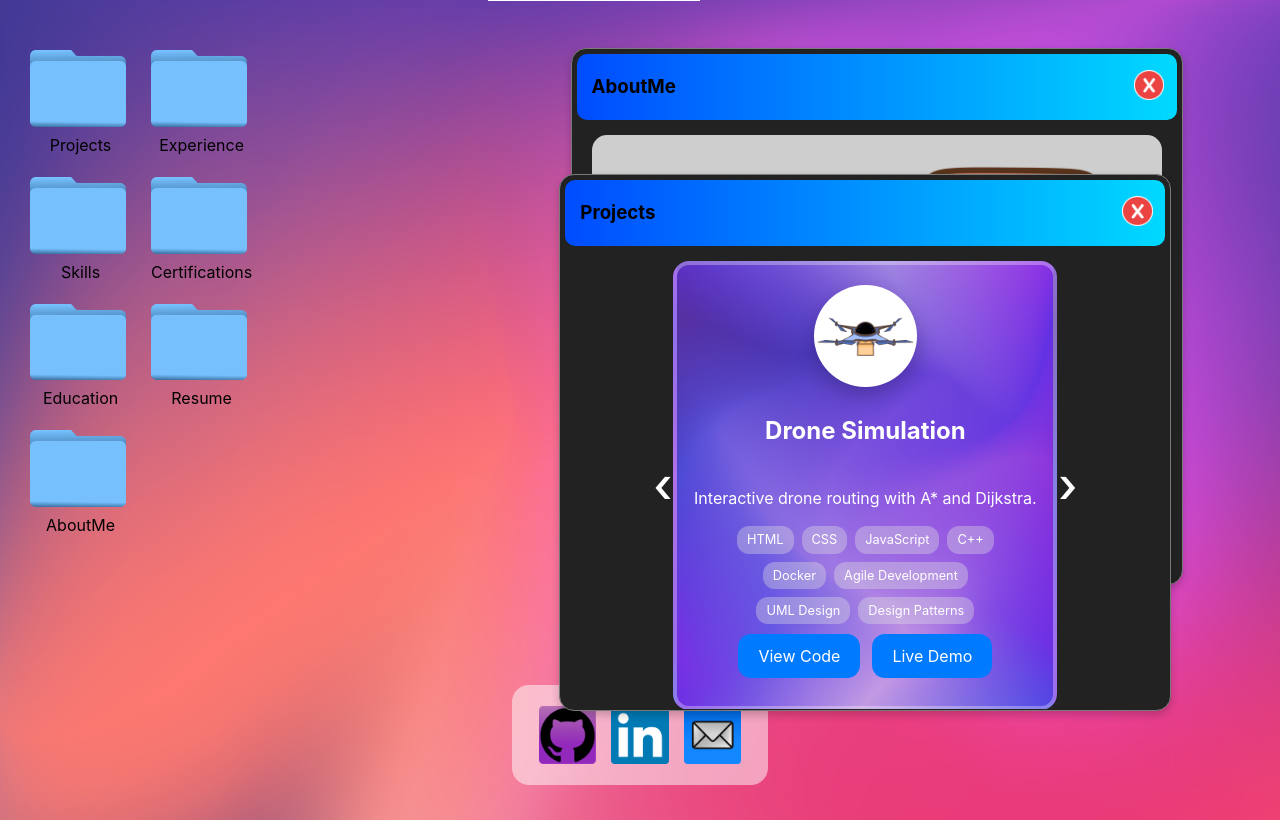
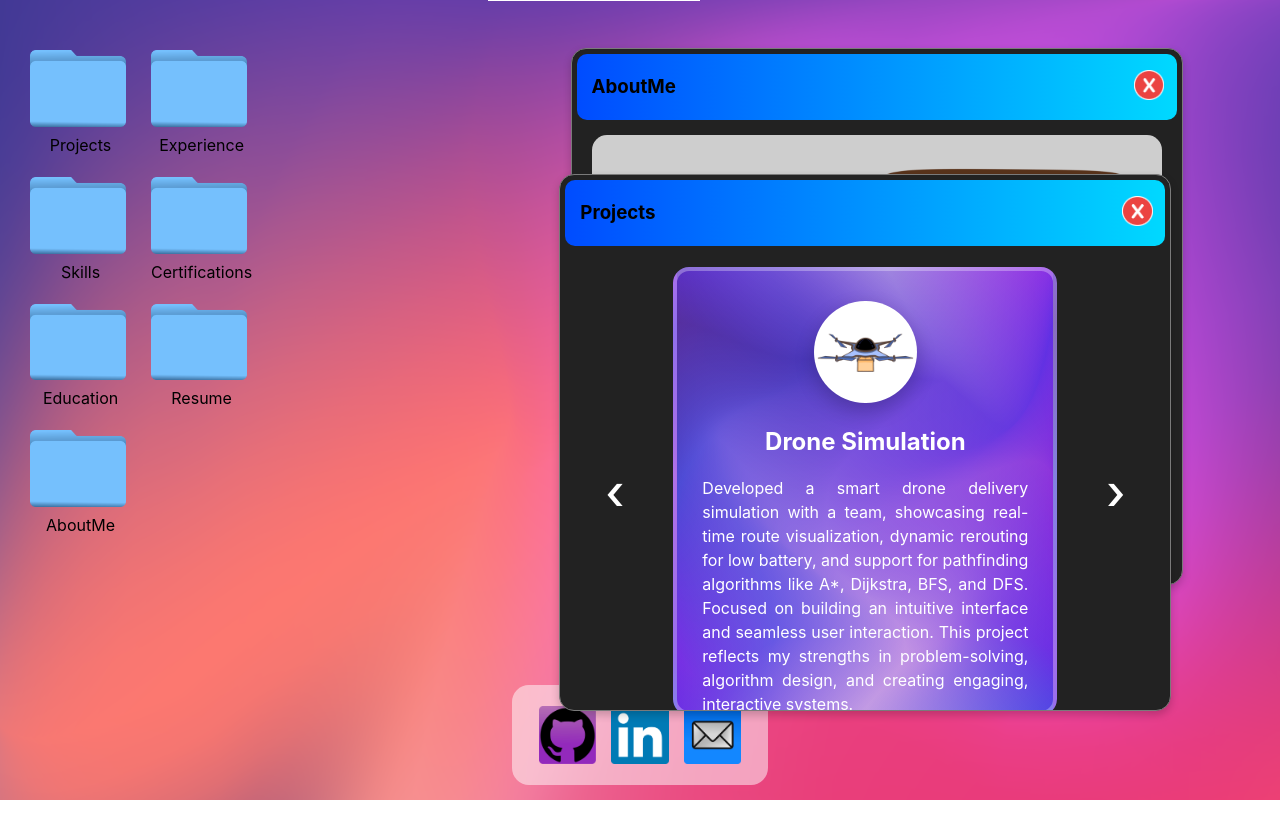
Before and after one commit to SandyLlapa/PersonalWebsite, a React (Vite) app in the folder PersonalWebsite/: page / in a window 1280 px wide. Both pictures are taken after a click on the element "Projects". Built offline with nearby package versions, Linux system fonts and the light colour scheme.

Commit message:
finished programming website, just need to proofread content

```diff
--- a/PersonalWebsite/src/App.css
+++ b/PersonalWebsite/src/App.css
@@ -1,7 +1,7 @@
 
 
 html,body, #root, .container{
-  height:100%;
+  /* height:100%; */
   margin: 0px;
   padding: 0px;
 }
--- a/PersonalWebsite/src/components/windows/ExperienceWindow.jsx
+++ b/PersonalWebsite/src/components/windows/ExperienceWindow.jsx
@@ -7,46 +7,69 @@ const ExperienceWindow = () => {
   const experience = [
     {
       period: "Summer 2023-2024",
-      title: "Software Engineer",
-      company: "Tech Corp",
-      description: "Developed web applications using React and Node.js",
+      title: "Childcare Provider",
+      company: "Self-employed",
+      description: 'As a dedicated Childcare Provider, I was responsible for ensuring the well-being and safety of children under my care, meeting all their physical, emotional, and educational needs. I proactively networked with families to secure babysitting opportunities, always adhering to the specific guidelines and rules set by parents. To foster a nurturing learning environment, I personally invested in age-appropriate educational materials and engaged children with activities tailored to their developmental stage. In addition to supervising playtime, I provided academic support by assisting with school homework and creating educational exercises. I also took the initiative to teach English to Spanish-speaking children and introduced basic Spanish vocabulary to children learning the language. Throughout my time in this role, I maintained a vigilant focus on safety and ensured that all activities were conducted in a secure and hazard-free environment.',
       highlights: [
-        "Led frontend team of 5 developers",
-        "Reduced page load time by 40%",
-        "Implemented CI/CD pipeline"
+        "Childcare & Development",
+        "Academic Support (Homework Assistance)",
+        "Language Instruction (English/Spanish)",
+        "Educational Material Preparation",
+        "Safety & Supervision",
+        "Communication & Relationship Building",
+        "Time Management & Organization",
+        "Networking & Client Relationship Management"
       ]
     },
     {
       period: "Spring 2024",
-      title: "Software Engineer",
-      company: "Tech Corp",
-      description: "Developed web applications using React and Node.js",
+      title: "Volunteer Tutor",
+      company: "University of Minnesota - Twin Cities",
+      description: 'As a Volunteer Tutor, I assisted students with software and security-related questions, focusing on tools and concepts that were difficult for many, such as American Fuzzy Lop (AFL), GDB, and hex editors. With limited in-class guidance, I took the initiative to self-learn these tools and shared my knowledge with peers, helping them navigate the complexities of debugging and reverse engineering. I also provided instruction on memory-related security vulnerabilities, explaining how the memory layout of a program could expose weaknesses and lead to exploits. In addition to hands-on guidance in class, I supported students by answering questions efficiently via email, ensuring they had the resources and understanding needed to succeed. My role allowed me to foster a deeper understanding of software security and debugging techniques among my peers.',
       highlights: [
-        "Led frontend team of 5 developers",
-        "Reduced page load time by 40%",
-        "Implemented CI/CD pipeline"
+        "Software Debugging (GDB, AFL)",
+        "Security Vulnerability Identification",
+        "Memory Layout & Exploits",
+        "Peer Instruction & Tutoring",
+        "Problem Solving & Troubleshooting",
+        "Efficient Communication (Email Support)",
+        "Self-Learning & Knowledge Sharing",
+        "Collaboration & Mentorship"
       ]
     },
     {
       period: "Summer 2022",
-      title: "UX Designer",
-      company: "Creative Agency",
-      description: "Designed user interfaces for mobile apps",
+      title: "Lab Assembler",
+      company: "Company: Johnstech International",
+      description: 'As a Lab Assembler, I was responsible for inspecting semiconductor blades to ensure they met strict quality standards before preparing them for vendor delivery. This involved careful visual inspection of each blade and placing them neatly onto gel packs in a clean, dust-free environment. I also handled labeling by printing and verifying order information, and maintained accurate documentation for every completed order. When high-priority orders came in, I would immediately assist coworkers to ensure timely fulfillment. After inspection and documentation, I transferred orders to the packaging team. I followed cleanroom protocols by wearing protective gear to maintain a sanitized workspace. In addition to blade inspection, I cut, inspected, and packaged elastomers for semiconductor applications, ensuring consistency and quality across all materials. Throughout my time in this role, I maintained a spotless record with no quality complaints or packaging errors.',
       highlights: [
-        "Created design system",
-        "Improved user retention by 25%",
-        "Conducted user research"
+        "Quality Inspection",
+        "Cleanroom Protocols & Sanitation Standards",
+        "Semiconductor Blade & Elastomer Handling",
+        "Order Documentation & Labeling",
+        "Team Collaboration & Task Prioritization",
+        "Attention to Detail",
+        "Time Management",
+        "Reliability & Accountability",
+        "Manual Dexterity for Precision Assembly"
       ]
     },
     {
       period: "Summer 2021",
-      title: "UX Designer",
-      company: "Creative Agency",
-      description: "Designed user interfaces for mobile apps",
+      title: "Lab Assistant Internship",
+      company: "Company: Johnstech International",
+      description: 'In my role at the Test Lab, I was responsible for supporting ongoing life cycle testing by photographing service intervals and test components using high-precision imaging tools such as Scanning Electron Microscopes (SEM), Starrett, Stereoscope, and Caltex Engineering Microscopes. I maintained cleanliness and organization in the lab by regularly cleaning workspaces, restocking supplies, rearranging Lista drawers, and managing recyclable disposals. I assessed equipment needs and placed purchase orders through vendors like Digi-Key, Uline, Lista Cabinets, and Creative Supply to ensure the lab remained well-equipped. Additionally, I assembled and wired multiple life test harnesses for both ambient and high-temperature testing environments. I also created and maintained detailed inventories of test components and hardware, supporting the lab’s efficiency and readiness for ongoing and future testing projects.',
       highlights: [
-        "Created design system",
-        "Improved user retention by 25%",
-        "Conducted user research"
+        "Laboratory Equipment Operation (SEM, Stereoscope, Starrett Microscopes)",
+        "Technical Photography & Imaging",
+        "Lab Organization & Maintenance",
+        "Inventory Management",
+        "Electrical Wiring (Life Test Harnesses)",
+        "Procurement & Vendor Coordination (Digi-Key, Uline, etc.)",
+        "Documentation & Data Management",
+        "Attention to Detail",
+        "Time Management",
+        "Team Collaboration"
       ]
     }
   ];
@@ -113,8 +136,9 @@ const ExperienceWindow = () => {
           >
             <h2>{experience[activeTab].title}</h2>
             <h3>{experience[activeTab].company}</h3>
+
             <p>{experience[activeTab].description}</p>
-
+            <h2>Skills:</h2>
             <ul className="highlights">
               {experience[activeTab].highlights.map((item, i) => (
                 <Motion.li
--- a/PersonalWebsite/src/components/windows/ProjectsWindow.jsx
+++ b/PersonalWebsite/src/components/windows/ProjectsWindow.jsx
@@ -9,7 +9,7 @@ const ProjectsWindow = () => {
     {
       id: 1,
       title: "Drone Simulation",
-      description: "Interactive drone routing with A* and Dijkstra.",
+      description:`Developed a smart drone delivery simulation with a team, showcasing real-time route visualization, dynamic rerouting for low battery, and support for pathfinding algorithms like A*, Dijkstra, BFS, and DFS. Focused on building an intuitive interface and seamless user interaction. This project reflects my strengths in problem-solving, algorithm design, and creating engaging, interactive systems.`,
       image: "/src/assets/Drone.png",
       tech: ["HTML", "CSS", "JavaScript","C++", "Docker", "Agile Development","UML Design", "Design Patterns" ],
       codeLink: "https://github.com/SandyLlapa/droneSimulation",
@@ -19,66 +19,66 @@ const ProjectsWindow = () => {
     {
       id: 2,
       title: "ThoughtSphere",
-      description: "Social media app with image posts and friend management.",
+      description: "ThoughtSphere is a full-stack social media application where users can create posts, upload images, connect with friends, and interact with shared content. I built the platform with a strong emphasis on user experience and real-time updates, allowing seamless post interactions and profile management. Image uploads are saved and served from a PostgreSQL database, and the UI adapts responsively for desktop views.",
       image: "/src/assets/ThoughtSphere.png",
-      tech: ["HTML", "CSS", "JavaScript","C++", "Docker", "Agile Development","UML Design", "Design Patterns" ],
+      tech: ["HTML", "CSS", "JavaScript","PostgreSQL", "Database Management","RESTful API Design", "Authentication & Authorization", "Full-Stack Integration" ],
       codeLink:"https://github.com/SandyLlapa/ThoughtSphere"
     },
     {
       id: 3,
       title: "Task Manager",
-      description: "Social media app with image posts and friend management.",
+      description: "This project is a productivity-focused app that allows users to manage daily tasks through features like task creation, editing, marking completion, and deletion. Users can register accounts, and all tasks are saved securely with SQL safety measures such as prepared statements. The interface is clean and efficient, ideal for everyday task tracking.",
       image: "/src/assets/Checklist.png",
-      tech: ["HTML", "CSS", "JavaScript","C++", "Docker", "Agile Development","UML Design", "Design Patterns" ],
+      tech: ["HTML", "CSS", "JavaScript","CRUD Operations", "User Authentication", "Prepared SQL Statements (Security)","Backend Integration", "Database Management " ],
       codeLink: "https://github.com/SandyLlapa/TodoList_v2"
 
     },
     {
       id: 4,
       title: "Command Line Interpreter from Scratch",
-      description: "Social media app with image posts and friend management.",
+      description: " In this project, I developed a custom Unix-like shell from scratch, capable of parsing and executing user commands, including built-in implementations of cd, ls, and wc. The shell reads user input, creates child processes for command execution, and supports advanced functionalities like input/output redirection (>, <) and piping (|), closely mimicking traditional Unix shell behavior. This project deepened my understanding of low-level system programming, process management, and inter-process communication within the Linux environment.",
       image: "/src/assets/Command_line.png",
-      tech: ["HTML", "CSS", "JavaScript","C++", "Docker", "Agile Development","UML Design", "Design Patterns" ],
+      tech: ["C++", "Unix/Linux System Calls", "Process Management (fork, exec, wait)","File System Navigation", "Input/Output Redirection", "Pipes and Inter-Process Communication" , "Command Parsing & Tokenization"],
       codeLink:"https://github.com/SandyLlapa/CommandLine-Interpreter"
     },
     {
       id: 5,
       title: "Weather App",
-      description: "Current weather by city using a weather API.",
+      description: " This Weather App fetches and displays current weather data for any city using a public API. The app updates dynamically based on user input and shows weather details with corresponding visuals (e.g., icons for sunny, rainy, etc.). I focused on simplicity and speed, using asynchronous API calls and responsive layout design to ensure a smooth user experience.",
       image: "/src/assets/Weather.png",
-      tech: ["HTML", "CSS", "JavaScript","C++", "Docker", "Agile Development","UML Design", "Design Patterns" ],
+      tech: ["HTML", "CSS", "JavaScript","API Integration (e.g., OpenWeatherMap API)", "Asynchronous JavaScript (fetch)", "JSON Data Parsing","Error Handling & Validation", "DOM manipulation" ],
       codeLink: "https://github.com/SandyLlapa/Weather-App"
     },
     {
       id: 6,
       title: "Virutal Motion Game",
-      description: "Current weather by city using a weather API.",
+      description: "An animated character project using real motion capture data from the Carnegie Mellon mocap database. This project brings 3D characters to life with complex dance sequences, real-time animation blending, and scene graph transformations to simulate realistic body movements.",
       image: "/src/assets/Dancing.png",
-      tech: ["HTML", "CSS", "JavaScript","C++", "Docker", "Agile Development","UML Design", "Design Patterns" ],
+      tech: ["TypeScript", "React", "Hierarchical Scene Graphs","Motion Capture (MoCap) Data Integration", "Animation Interpolation & Looping", "Event-Driven Interaction for Dynamic Animations"],
       liveLink: "https://csci-4611-spring-2024.github.io/assignment-4-SandyLlapa/"
     },
     {
       id: 7,
       title: "Mine Sweeper",
-      description: "Current weather by city using a weather API.",
+      description: "A fun twist on the classic Minesweeper game, set in space and built using TypeScript and GopherGfx. This 2D browser-based game features animated graphics, interactive game loops, and real-time user input handling. Players uncover safe zones while avoiding hidden space mines, with smooth animations and responsive feedback enhancing the experience.",
       image: "/src/assets/Minesweeper.png",
-      tech: ["HTML", "CSS", "JavaScript","C++", "Docker", "Agile Development","UML Design", "Design Patterns" ],
+      tech: ["React", "TypeScript", "GopherGfx Graphics Library","2D Coordinate Systems & Vectors", "Game Loop Logic", "Event Handling","Animation & User Interaction" ],
       liveLink: "https://csci-4611-spring-2024.github.io/assignment-1-SandyLlapa/"
     },
     {
       id: 8,
       title: "Earthquake Visualization",
-      description: "Current weather by city using a weather API.",
+      description: "A data visualization tool that displays earthquake events from 1905 to 2007 using real-world geospatial data. The app allows users to toggle between an interactive 2D map view and a 3D textured globe, highlighting earthquake locations across the world. Built using TypeScript and advanced graphics concepts, this project focuses on geospatial rendering and real-time data representation.",
       image: "/src/assets/Earth.png",
-      tech: ["HTML", "CSS", "JavaScript","C++", "Docker", "Agile Development","UML Design", "Design Patterns" ],
+      tech: ["TypeScript", "GopherGfx 3D Graphics Library", "Geospatial Data Visualization","3D Mesh Generation & Deformation", "Texture Mapping & Vertex Buffers", "Normal Vectors & Lighting","React" ],
       liveLink:"https://csci-4611-spring-2024.github.io/assignment-3-SandyLlapa/"
     },
     {
       id: 9,
       title: "Ball 'n Hole Game",
-      description: "Current weather by city using a weather API.",
+      description: "A 3D game inspired by Donut County, where players control a growing hole that swallows nearby objects. Built from scratch using TypeScript and GopherGfx, the game emphasizes smooth 3D animations and plausible physics interactions, offering a fun and engaging gameplay experience.",
       image: "/src/assets/Hole.png",
-      tech: ["HTML", "CSS", "JavaScript","C++", "Docker", "Agile Development","UML Design", "Design Patterns" ],
+      tech: ["TypeScript", "React", "JavaScript","GopherGfx 3D Game Engine", "3D Physics Simulation", "Game Loop Architecture","Interactive Game Design" ],
       liveLink: "https://csci-4611-spring-2024.github.io/assignment-2-SandyLlapa/"
     }
   ];
@@ -127,6 +127,8 @@ const ProjectsWindow = () => {
             transition={{ duration: 0.5 }}
           >
 
+            <div className="project-scroll-content">
+
               <div className="project-icon">
                 <img src={projects[currentIndex].image} alt={projects[currentIndex].title} />
               </div>
@@ -136,7 +138,7 @@ const ProjectsWindow = () => {
                 <h2>{projects[currentIndex].title}</h2>
               </div>
 
-            <p>{projects[currentIndex].description}</p>
+              <p className="project-description">{projects[currentIndex].description}</p>
 
               <div className="tech-stack">
                 {projects[currentIndex].tech.map((item, index) => (
@@ -156,7 +158,7 @@ const ProjectsWindow = () => {
                   </a>
                 )}
               </div>
-
+            </div>
 
           </Motion.div>
         </AnimatePresence>
--- a/PersonalWebsite/src/styles/windows.css
+++ b/PersonalWebsite/src/styles/windows.css
@@ -12,10 +12,8 @@
   /* max-height: 40vw; */
   background-color: #353535;
   transition: all 0.3s ease;
+}
 
-
-
-}
 .cert-grid {
   display: grid;
   gap: 25px; /* This adds space between grid items */
@@ -70,7 +68,6 @@
 
 .universityIcon, .achieveIcon{
   height:100px;
-
 }
 
 .uniCard,.languages, .other-skills{
@@ -165,13 +162,9 @@
   border-radius: 15px;
   background-color: #353535;
   display:flex;
-
   margin-top: 20px;
   margin-bottom: 0px;
   padding-right: 10px;
-
-
-
 }
 .achieveContent{
   padding: 0px;
@@ -412,50 +405,60 @@
 
 /* Projects Window */
 .projects-carousel {
-  /* border:solid 2px rgb(255, 255, 255); */
   display: flex;
   align-items: center;
   justify-content: center;
-  /* gap: 100px; */
   position: relative;
-  /* width: 30vw;
-  height:90%; */
   overflow: hidden;
   border-radius: 16px;
-  /* background: #99ff70; */
+  /* margin-bottom: 2vw; */
+  padding: 0 4rem;
+  /* height: 35vw; */
 
-  /* background: radial-gradient(circle, rgba(153, 255, 112, 1) 1%, rgba(153, 255, 112, 1) 9%, rgba(110, 235, 218, 1) 33%, rgba(76, 197, 230, 1) 47%, rgba(42, 159, 241, 1) 63%, rgba(76, 197, 230, 1) 73%, rgba(76, 197, 230, 1) 89%, rgba(153, 255, 112, 1) 100%); */
 }
 
 .project-wrapper {
   width:30vw;
-  height: 35vw;
-  /* position: relative; */
-  /* border:solid 2px rgb(0, 0, 0); */
+  /* height: 80vh;    */
+  /* height: auto; */
+  display: flex;
+  flex-direction: column;
+  position: relative;
+  overflow: hidden;
+  align-items: center;
+  justify-content: center;
+  margin-top:0.5vw;
+  margin-bottom:0.5vw;
+
 }
 
 .project-card {
-  border:solid 4px rgba(253, 253, 253, 0.3);
-  height:98.5%;
+  border: solid 4px rgba(253, 253, 253, 0.3);
   background: #9c6ed8;
   border-radius: 16px;
-  /* box-shadow: 0 8px 20px rgba(0,0,0,0.1); */
-  /* padding: 20px; */
   text-align: center;
-  margin:0px;
-
   background:
-    linear-gradient(rgba(141, 119, 186, 0.4), rgba(141, 119, 186,0.4)),
+    linear-gradient(rgba(141, 119, 186, 0.4), rgba(141, 119, 186, 0.4)),
     url("/src/assets/projectbg.png") center/cover;
-  color:#ffffff;
-  overflow:hidden;
-}
-
-.project-icon{
-  /* border: solid red 2px; */
-  margin-top:20px;
+  color: #ffffff;
+  display: flex;
+  flex-direction: column;
+  align-items: center;
+  overflow: hidden;
+  height: 35vw;
 
 
+  box-sizing: border-box;
+}
+.project-scroll-content {
+  overflow-y: auto;
+  padding: 10px 0 20px;
+  flex-grow: 1;
+  width: 100%;
+  height:100%;
+}
+.project-icon{
+  margin-top:20px;
 }
 
 .project-icon>img {
@@ -474,6 +477,9 @@
   /* border: solid red 2px; */
   font-size: 3rem;
   background: none;
+  position:absolute;
+  top: 50%;
+  transform: translateY(-50%);
   /* border: none; */
   cursor: pointer;
   user-select: none;
@@ -481,21 +487,37 @@
   padding:0px;
   margin: 0px;
 }
+.arrow-left {
+  left:1.5rem; /* Adjust as needed based on your design */
+}
 
+.arrow-right {
+  right: 1.5rem; /* Adjust as needed based on your design */
+}
 .project-header{
-  /* border: solid red 2px; */
-  border-radius: 10px;
-  height:4.5vw;
+  margin-bottom: 1vw;
 }
 
 
-.project-header>h1{
+.project-header>h2{
   /* border: solid rgb(212, 0, 255) 2px; */
   margin: 0px;
   padding-top: 15px;
   color:#ffffff;
 }
 
+.project-description{
+  display: flex;
+  flex-direction: column;
+
+
+  /* border:solid 2px blue; */
+  width:fit-content;
+  padding:0px 25px 25px 25px;
+  text-align:justify;
+  margin: 1rem auto;
+
+}
 
 .tech-stack {
   display: flex;
@@ -504,11 +526,13 @@
   justify-self: center;
   gap: 8px;
   margin-top: 10px;
+
   /* border:solid 2px black; */
   width:80%;
 }
 
 .tech-tag {
+  /* border:solid 2px black; */
   background-color: #e0e0e05c;
   color: #ffffff;
   padding: 4px 10px;
@@ -519,7 +543,7 @@
 
 
 .project-links {
-  margin-top: 10px;
+  margin-top: 2vw;
   display: flex;
   justify-content: center;
   gap: 12px;
@@ -542,9 +566,12 @@
 
 
 
+
+
+
 /* Experience Window */
 
-/* Container */
+
 .experience-container {
   display: flex;
   height: 93%;
@@ -552,9 +579,10 @@
   border-radius: 16px;
   overflow: hidden;
   border:none;
+  /* margin-bottom: 15%; */
 }
 
-/* Sidebar */
+
 .sidebar {
   /* border:solid red 2px; */
   width: 20%;
@@ -574,9 +602,9 @@
   /* margin:0px; */
   position: relative;
   /* margin-left: 0px; */
-  text-align: left;
+  text-align: center;
 
-  padding: 12px 20px;
+  padding: 12px 30px 12px 5px;
   /* margin: 4px 10px; */
   /* border: none; */
   /* border-radius: 8px; */
@@ -639,6 +667,8 @@
   flex: 1;
   padding: 30px;
   color: #333;
+  overflow-y: auto; /* Makes the content scrollable */
+  max-height: 100%;
 }
 
 .content h2 {
@@ -697,7 +727,7 @@
   display: inline-block;
 }
 .character{
-  height:9.5vw;
+  width:35%;
   border-radius: 120px;
   border:4px solid #59331b;
   align-self: center;
@@ -705,8 +735,8 @@
 }
 
 .chat-bubble{
-  width:17vw;
-  height:11.5vw;
+  width:100%;
+  height:100%;
   /* border:2px solid blue; */
 
 }
@@ -722,33 +752,35 @@
   line-height: 1.4;
 }
 
-.hobbies-section, .facts-section{
+.hobbies-section, .facts-section, .thanks-section{
   display: flex;
   color: #59331b;
   padding-top: 1.5vw;
 }
 
-.hobbies-right{
-  width:50%;
-  padding-left: 2vw;
-  /* border:solid 2px red; */
-}
 
 .hobbies-right>h2, .facts-left>h2{
   text-align: center;
+  /* border:solid 2px red; */
+  padding: 0px;
+  margin: 0px;
 }
 .hobbies-img{
   padding-left: 1vw;
-  height:12vw;
+  width:45%;
 }
 
 .facts-img{
-  width:12vw;
+  width:45%;
   padding: 0px;
   /* border: 2px solid black; */
 }
 
-.music-section{
+.facts-left, .hobbies-right{
+  padding-left:15px
+}
+
+.music-section, .thanks-section{
   display: flex;
   color: #59331b;
   flex-direction: column;
@@ -756,29 +788,34 @@
 
 }
 
-.music-section>h2{
+.music-section>h2, .thanks-section>h2{
   text-align: center;
 }
 
 .albums{
   display: flex;
   justify-content: space-evenly;
-  /* border:solid 2px rgb(0, 255, 166); */
+  /* border:solid 2px rgb(25, 112, 17); */
 }
 .song1, .song2, .song3{
   border-radius: 15px;
   width:9vw;
-  /* border:solid 2px rgb(68, 0, 255); */
+  /* border:solid 2px rgb(255, 149, 0); */
 
 }
 .artist1, .artist2, .artist3{
+  /* border:2px solid rgb(136, 0, 255); */
   display: flex;
   flex-direction: column;
+  align-items: center;
+
 
 }
 
 
 .artist1>p, .artist2>p, .artist3>p{
+  /* border:2px solid blue; */
+  width:100%;
   text-align: center;
   padding-top: 0px;
   margin-top:8px;
@@ -789,6 +826,7 @@
 
 .resume-window {
   padding: 20px;
+  margin-bottom: 15%;
   font-family: Arial, sans-serif;
 }
 
@@ -800,3 +838,18 @@
   text-decoration: none;
   font-weight: bold;
 }
+
+
+
+
+.thanks-section>h2{
+  margin:0px
+}
+
+
+.thanks-section>p{
+  text-align: justify;
+  padding-left: 15px;
+  padding-right: 15px;
+  margin-top:5px;
+}
```
Also changed, not shown: PersonalWebsite/src/components/windows/AboutMeWindow.jsx (+11 -0 lines). Lines whose indentation alone changed are shown as unchanged.
